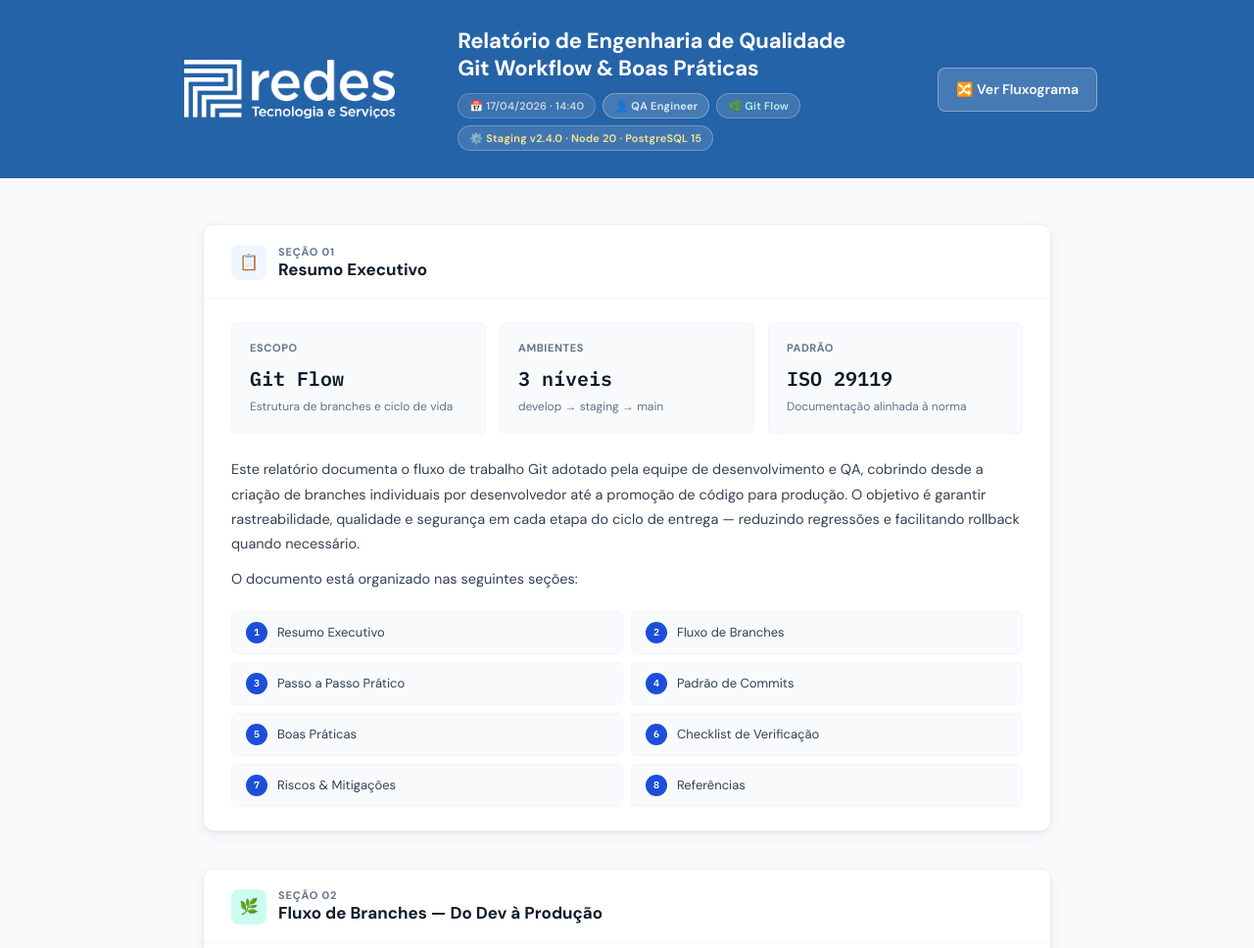
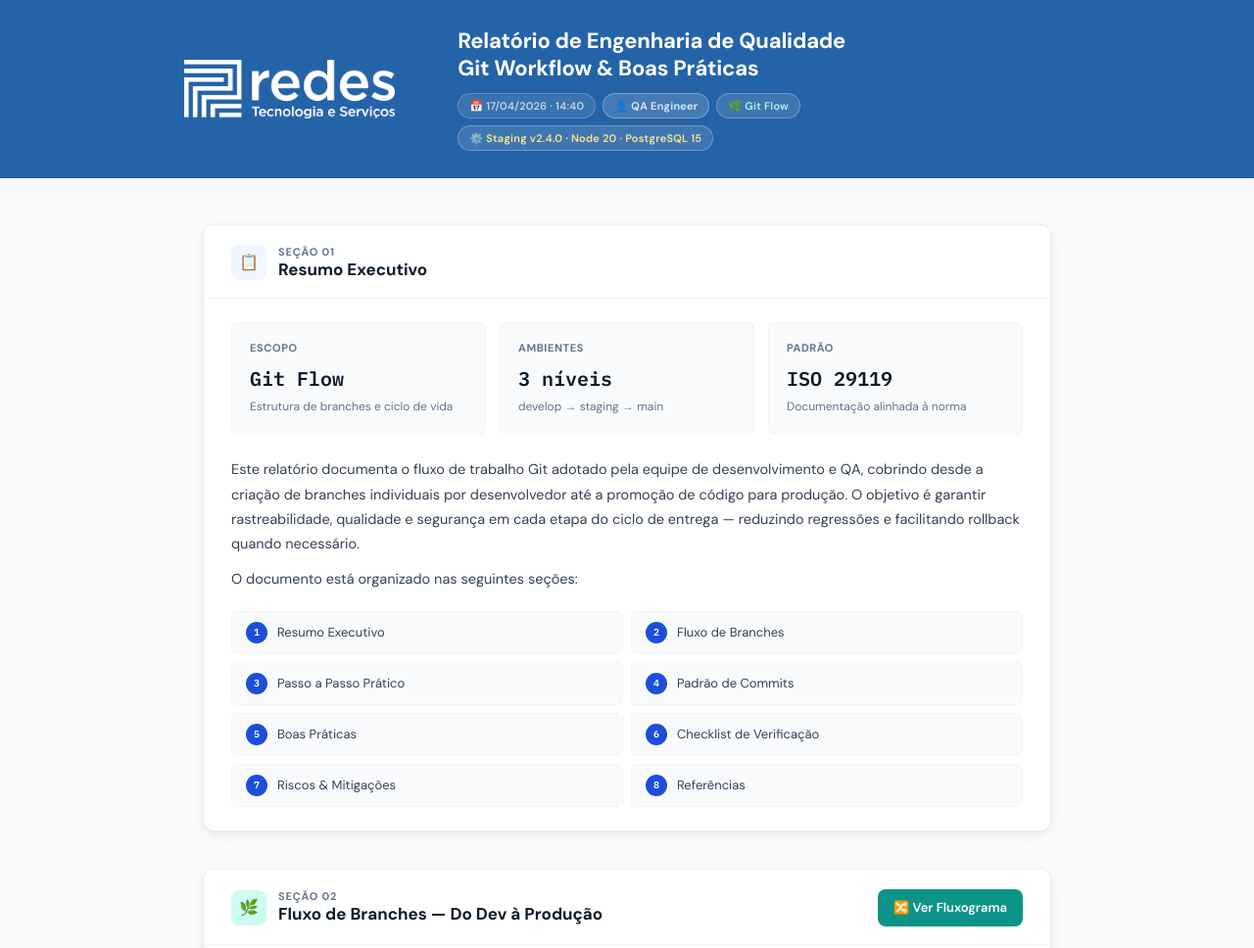
Before and after one commit to Portella10/treinamento-github, a plain HTML site: page index.html in a window 1280 px wide. Shown: the top 968 px of the page at 98% size. Drawn offline with Linux system fonts and the light colour scheme.

Commit message:
Refactor layout and update flowchart link for improved accessibility

```diff
--- a/index.html
+++ b/index.html
@@ -60,7 +60,7 @@
     margin: 0 auto;
     padding: 0;
     display: grid;
-    grid-template-columns: auto 1fr auto;
+    grid-template-columns: auto 1fr;
     align-items: stretch;
   }
 
@@ -624,18 +624,6 @@
       </div>
     </div>
 
-    <div style="display:flex; align-items:center; justify-content:flex-end;">
-      <a href="flowchart.html" target="_blank"
-         style="display:inline-flex; align-items:center; gap:8px; padding:10px 18px;
-                background:rgba(255,255,255,0.15); border:1px solid rgba(255,255,255,0.35);
-                border-radius:8px; color:#fff; font-family:'DM Sans',sans-serif;
-                font-size:14px; font-weight:600; text-decoration:none;
-                transition:background .2s;"
-         onmouseover="this.style.background='rgba(255,255,255,0.25)'"
-         onmouseout="this.style.background='rgba(255,255,255,0.15)'">
-        🔀 Ver Fluxograma
-      </a>
-    </div>
 
   </div>
 </header>
@@ -701,12 +689,23 @@
 
   <!-- ② FLUXO DE BRANCHES ───────────────────────── -->
   <section class="section" id="fluxo">
-    <div class="section-header">
-      <div class="section-icon icon-teal">🌿</div>
-      <div>
-        <div class="section-label">Seção 02</div>
-        <div class="section-title">Fluxo de Branches — Do Dev à Produção</div>
+    <div class="section-header" style="display:flex; align-items:center; justify-content:space-between;">
+      <div style="display:flex; align-items:center; gap:inherit;">
+        <div class="section-icon icon-teal">🌿</div>
+        <div>
+          <div class="section-label">Seção 02</div>
+          <div class="section-title">Fluxo de Branches — Do Dev à Produção</div>
+        </div>
       </div>
+      <a href="flowchart.html" target="_blank"
+         style="display:inline-flex; align-items:center; gap:7px; padding:8px 16px;
+                background:var(--teal); border-radius:8px; color:#fff;
+                font-size:13px; font-weight:600; text-decoration:none; white-space:nowrap;
+                transition:opacity .2s;"
+         onmouseover="this.style.opacity='.8'"
+         onmouseout="this.style.opacity='1'">
+        🔀 Ver Fluxograma
+      </a>
     </div>
     <div class="section-body">
 
```
